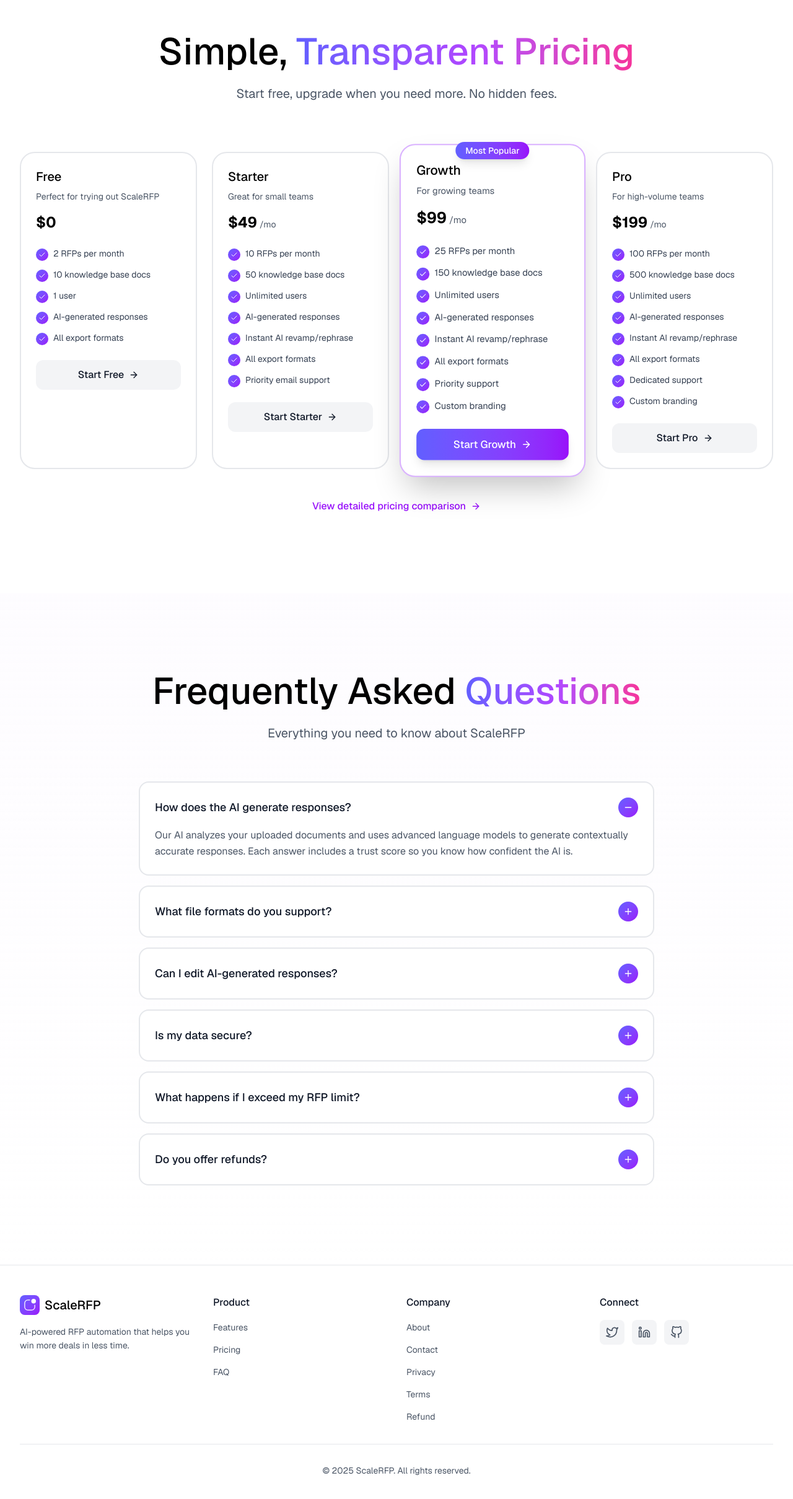
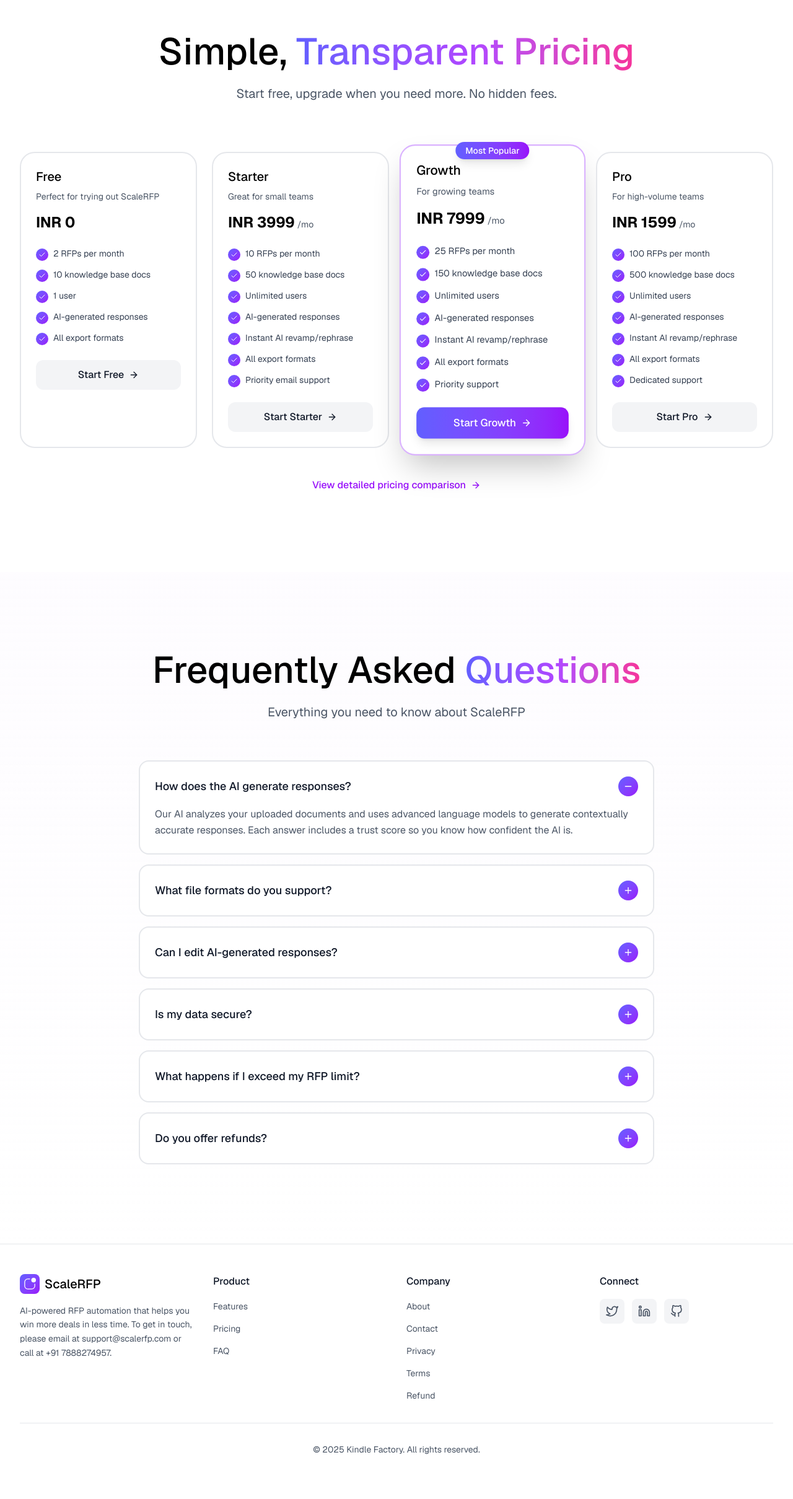
Before and after one commit to mohnishmsu962000/scalerfp-website, a Next.js app: page / in a window 1280 px wide. Shown: the part 4358-6777 px from the top of the page at 62% size. After the commit the page ends 6755 px from the top, so only its background shows below. Built offline with nearby package versions, Linux system fonts and the light colour scheme.

Commit message:
Added contact details and changed pricing in INR

```diff
--- a/src/app/contact/page.tsx
+++ b/src/app/contact/page.tsx
@@ -48,7 +48,7 @@
             Get in Touch
           </h1>
           <p className="text-xl text-gray-600 mb-12">
-            Have questions? We'd love to hear from you. To get in touch, please email at support@scalerfp.com or call at +91 7888274957
+            Have questions? We'd love to hear from you. To get in touch, please email at support@scalerfp.com or call at +91 7888274957.
           </p>
 
           <div className="grid md:grid-cols-2 gap-8 mb-12">
--- a/src/components/sections/Footer.tsx
+++ b/src/components/sections/Footer.tsx
@@ -15,7 +15,7 @@
               <span className="text-xl font-medium">ScaleRFP</span>
             </Link>
             <p className="text-gray-600 text-sm leading-relaxed">
-              AI-powered RFP automation that helps you win more deals in less time.
+              AI-powered RFP automation that helps you win more deals in less time. To get in touch, please email at support@scalerfp.com or call at +91 7888274957.
             </p>
           </div>
 
@@ -57,7 +57,7 @@
 
         <div className="pt-8 border-t border-gray-200">
           <p className="text-center text-gray-600 text-sm">
-            © {new Date().getFullYear()} ScaleRFP. All rights reserved.
+            © {new Date().getFullYear()} Kindle Factory. All rights reserved.
           </p>
         </div>
       </div>
--- a/src/components/sections/Pricing.tsx
+++ b/src/components/sections/Pricing.tsx
@@ -23,7 +23,7 @@
   },
   {
     name: 'Starter',
-    price: '49',
+    price: '3999',
     description: 'Great for small teams',
     features: [
       '10 RFPs per month',
@@ -40,7 +40,7 @@
   },
   {
     name: 'Growth',
-    price: '99',
+    price: '7999',
     description: 'For growing teams',
     features: [
       '25 RFPs per month',
@@ -50,7 +50,6 @@
       'Instant AI revamp/rephrase',
       'All export formats',
       'Priority support',
-      'Custom branding',
     ],
     cta: 'Start Growth',
     href: 'https://app.scalerfp.com/auth/sign-up',
@@ -58,7 +57,7 @@
   },
   {
     name: 'Pro',
-    price: '199',
+    price: '1599',
     description: 'For high-volume teams',
     features: [
       '100 RFPs per month',
@@ -68,7 +67,6 @@
       'Instant AI revamp/rephrase',
       'All export formats',
       'Dedicated support',
-      'Custom branding',
     ],
     cta: 'Start Pro',
     href: 'https://app.scalerfp.com/auth/sign-up',
@@ -126,7 +124,7 @@
                   <h3 className="text-xl font-medium mb-2">{plan.name}</h3>
                   <p className="text-gray-600 text-sm mb-4">{plan.description}</p>
                   <div className="flex items-baseline gap-1">
-                    <span className="text-2xl font-bold">${plan.price}</span>
+                    <span className="text-2xl font-bold">INR {plan.price}</span>
                     {plan.price !== '0' && <span className="text-gray-600 text-sm">/mo</span>}
                   </div>
                 </div>
```
